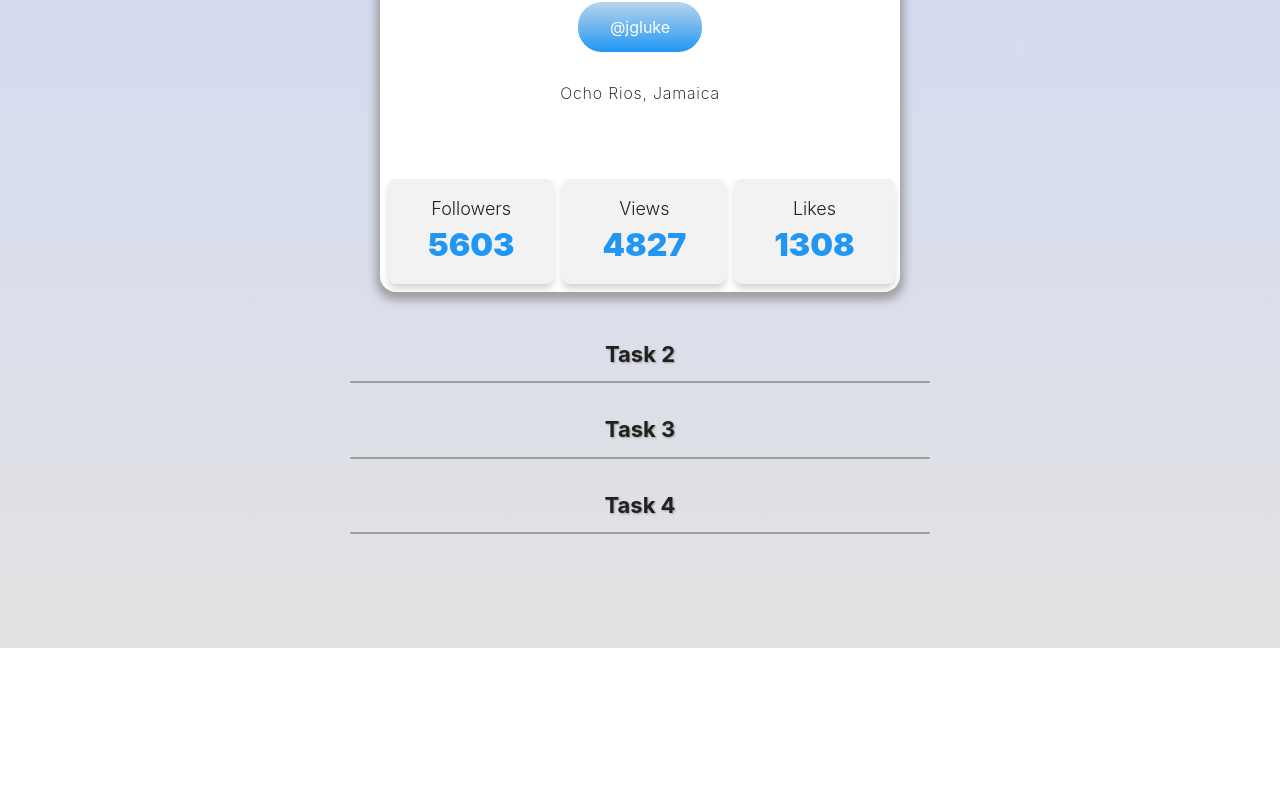
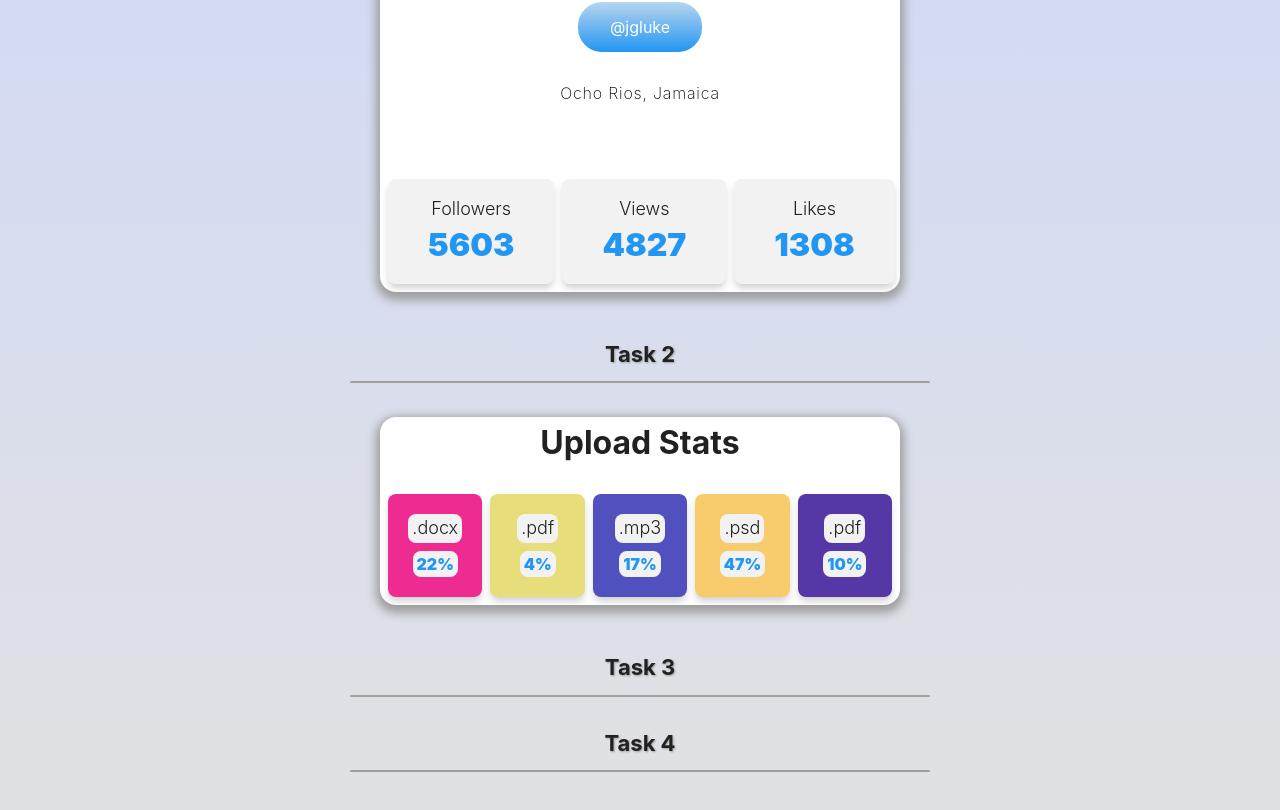
Before and after one commit to bonny-art/goit-react-hw-01-components, a React (Create React App) app: page / in a window 1280 px wide. Shown: the part 553-1363 px from the top of the page. Before the commit the page ends 1201 px from the top, so only its background shows below. Built offline with nearby package versions, Linux system fonts and the light colour scheme.

Commit message:
adds Task 02

```diff
--- a/src/components/App/App.jsx
+++ b/src/components/App/App.jsx
@@ -1,5 +1,6 @@
-import { Section, Container, Heading, Profile } from 'components';
+import { Section, Container, Heading, Profile, Statistics } from 'components';
 import userData from 'data/user.json';
+import downloadData from 'data/data.json';
 
 export const App = () => {
   return (
@@ -13,7 +14,7 @@ export const App = () => {
         <Heading marginTop="50px" marginBottom="50px" textAlign="center">
           Task 2
         </Heading>
-        {/* <Statistics statsData={statsData} /> */}
+        <Statistics data={downloadData} title="Upload Stats" />
 
         <Heading marginTop="50px" marginBottom="50px" textAlign="center">
           Task 3
--- /dev/null
+++ b/src/components/StatisticItem/StatisticItem.jsx
@@ -0,0 +1,14 @@
+import {
+  StatisticBox,
+  StatisticText,
+  StatisticCounter,
+} from './StatisticItem.styled';
+
+export const StatisticItem = ({ label, percentage }) => {
+  return (
+    <StatisticBox>
+      <StatisticText>{label}</StatisticText>
+      <StatisticCounter>{percentage}%</StatisticCounter>
+    </StatisticBox>
+  );
+};
--- /dev/null
+++ b/src/components/StatisticItem/StatisticItem.styled.jsx
@@ -0,0 +1,38 @@
+import styled from '@emotion/styled';
+import { getRandomHexColor } from 'helpers/getRandomColor';
+
+export const StatisticBox = styled.li`
+  display: flex;
+  flex-direction: column;
+  align-items: center;
+  gap: ${props => props.theme.spacing(2)};
+
+  background: ${getRandomHexColor};
+  border-radius: ${props => props.theme.spacing(2)};
+  box-shadow: ${props => props.theme.shadows.small};
+
+  width: calc(100% - ${props => props.theme.spacing(2)} * 2);
+
+  padding: ${props => props.theme.spacing(5)} ${props => props.theme.spacing(5)};
+`;
+
+export const StatisticText = styled.span`
+  margin-bottom: 0;
+  padding: ${props => props.theme.spacing(1)} ${props => props.theme.spacing(1)};
+  border-radius: ${props => props.theme.spacing(2)};
+
+  background: ${props => props.theme.colors.light};
+  color: ${props => props.theme.colors.dark};
+  font-size: ${props => props.theme.fontSizes.medium};
+  font-weight: 300;
+`;
+
+export const StatisticCounter = styled.span`
+  padding: ${props => props.theme.spacing(1)} ${props => props.theme.spacing(1)};
+  border-radius: ${props => props.theme.spacing(2)};
+
+  background: ${props => props.theme.colors.light};
+  font-size: ${props => props.theme.spacing(4)};
+  font-weight: 900;
+  color: ${props => props.theme.colors.accent};
+`;
--- /dev/null
+++ b/src/components/Statistics/Statistics.jsx
@@ -0,0 +1,20 @@
+import { StatisticItem } from 'components';
+import {
+  StatisticsSection,
+  StatisticTitle,
+  StatisticsList,
+} from './Statistics.styled';
+
+export const Statistics = ({ title, data }) => {
+  return (
+    <StatisticsSection>
+      {title && <StatisticTitle>{title}</StatisticTitle>}
+
+      <StatisticsList>
+        {data.map(({ id, label, percentage }) => (
+          <StatisticItem key={id} label={label} percentage={percentage} />
+        ))}
+      </StatisticsList>
+    </StatisticsSection>
+  );
+};
--- /dev/null
+++ b/src/components/Statistics/Statistics.styled.jsx
@@ -0,0 +1,33 @@
+import styled from '@emotion/styled';
+
+export const StatisticsSection = styled.section`
+  display: flex;
+  flex-direction: column;
+
+  width: ${props => props.theme.spacing(130)};
+  overflow: hidden;
+  margin-left: auto;
+  margin-right: auto;
+
+  padding: ${props => props.theme.spacing(2)};
+
+  box-shadow: ${props => props.theme.shadows.regular};
+  border-radius: ${props => props.theme.spacing(4)};
+  background: ${props => props.theme.colors.white};
+`;
+
+export const StatisticTitle = styled.h3`
+  font-size: ${props => props.theme.spacing(8)};
+  font-weight: 700;
+  color: ${props => props.theme.colors.dark};
+
+  text-align: center;
+`;
+
+export const StatisticsList = styled.ul`
+  display: flex;
+  align-items: center;
+  justify-content: space-between;
+
+  gap: ${props => props.theme.spacing(2)};
+`;
--- a/src/components/index.js
+++ b/src/components/index.js
@@ -3,3 +3,5 @@ export * from 'components/Section/Section.styled.jsx';
 export * from 'components/Container/Container.styled.jsx';
 export * from 'components/Heading/Heading.styled.jsx';
 export * from 'components/Profile/Profile.jsx';
+export * from 'components/Statistics/Statistics.jsx';
+export * from 'components/StatisticItem/StatisticItem.jsx';
--- /dev/null
+++ b/src/data/data.json
@@ -0,0 +1,7 @@
+[
+  { "id": "id-1", "label": ".docx", "percentage": 22 },
+  { "id": "id-2", "label": ".pdf", "percentage": 4 },
+  { "id": "id-3", "label": ".mp3", "percentage": 17 },
+  { "id": "id-4", "label": ".psd", "percentage": 47 },
+  { "id": "id-5", "label": ".pdf", "percentage": 10 }
+]
--- /dev/null
+++ b/src/helpers/getRandomColor.js
@@ -0,0 +1,7 @@
+function getRandomHexColor() {
+  return `#${Math.floor(Math.random() * 16777215)
+    .toString(16)
+    .padStart(6, 0)}`;
+}
+
+export { getRandomHexColor };
```
